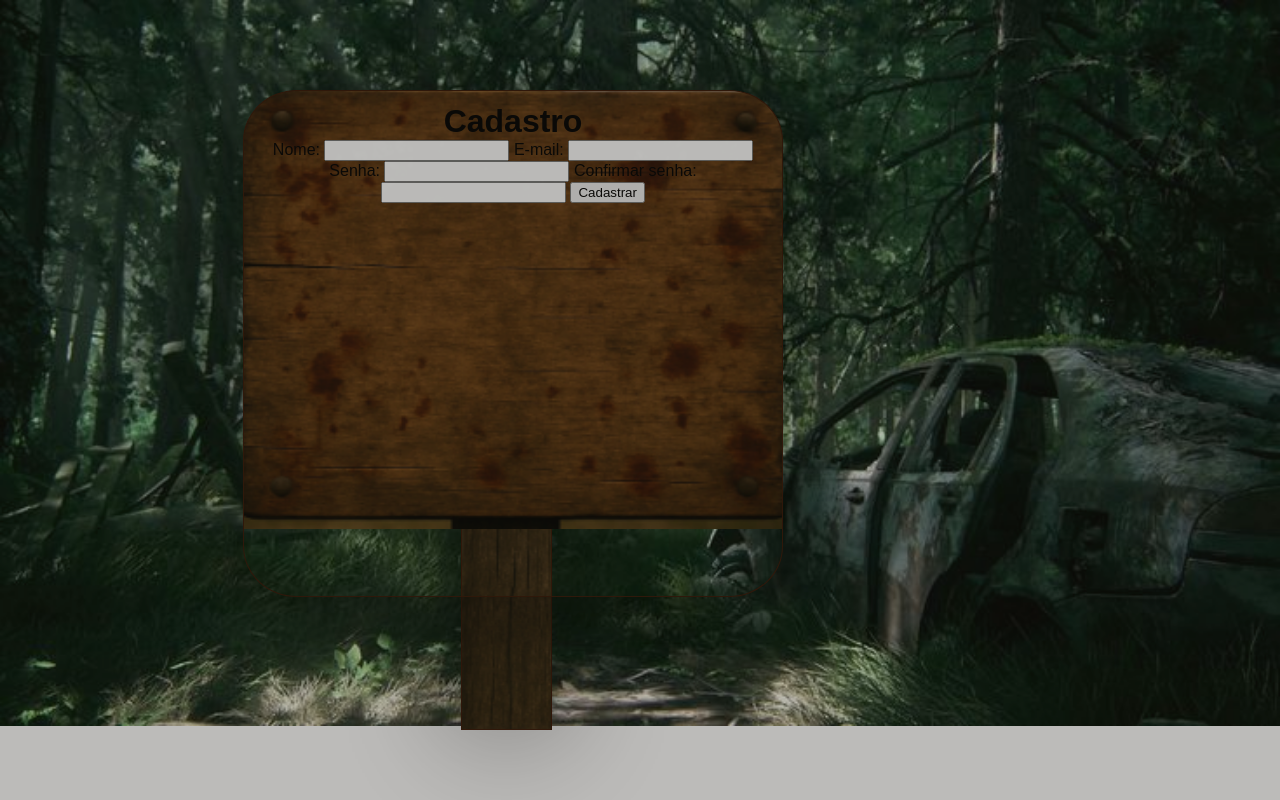
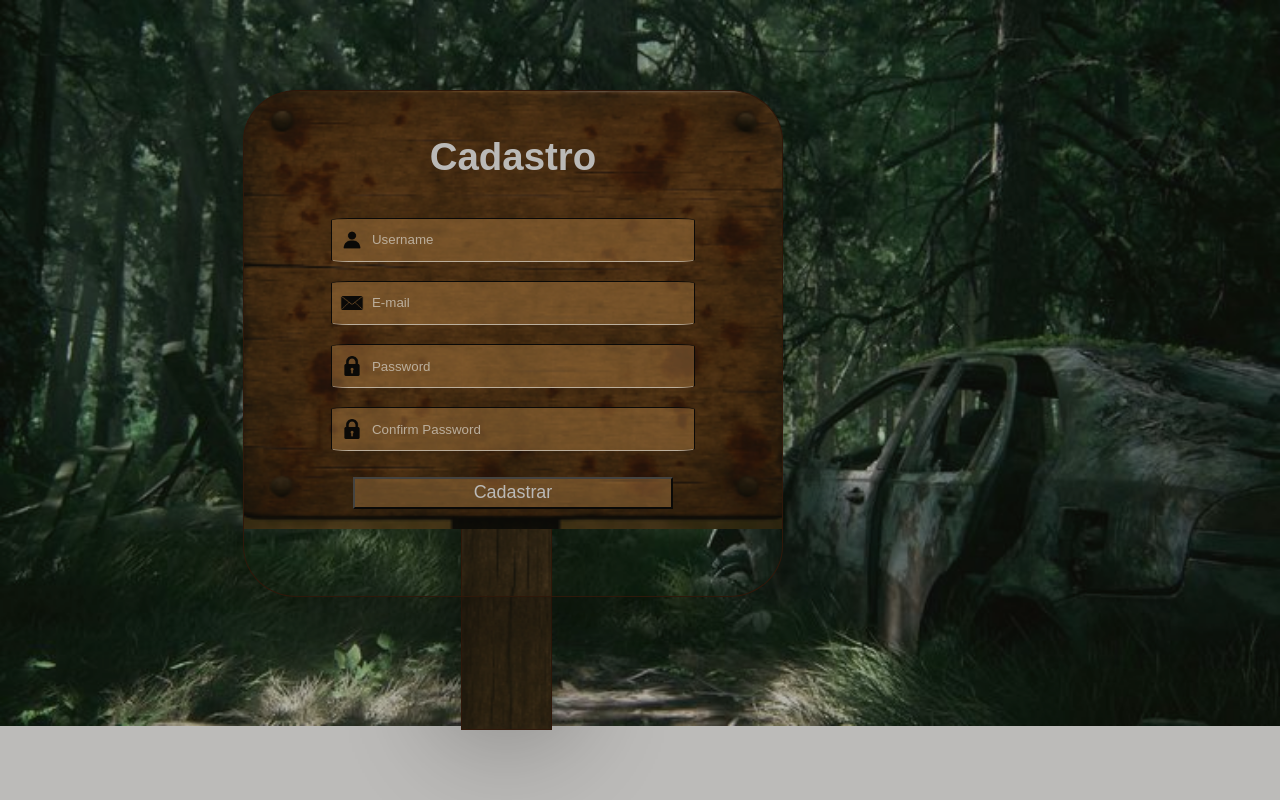
Before and after one commit to ykyak77/The-Last-of-Task, a Flask app: page /cadastro in a window 1280 px wide. Run offline with Flask 3, Linux system fonts and the light colour scheme; parts of the project's set-up code (start-up, migrations or seed data) failed here and were passed over.

Commit message:
atualizei anjo2

```diff
--- a/static/style.css
+++ b/static/style.css
@@ -41,6 +42,117 @@
     box-shadow: 0 0 120px rgba(0,0,0,0.5);
 }
 
+#body_conta #div_placa #f_conta{
+    display: flex;
+    flex-direction: column;
+    align-items: center;
+
+    width: 100%;
+    height: 100%;
+}
+
+#f_conta h1{
+    color: rgb(255, 255, 255);
+    margin: 2.5vw 0vw 1.5vw 0vw;
+    font-size: 3vw;
+}
+
+#f_conta div{
+    margin-top: 1.5vw;
+}
+
+#f_conta input{
+    width: 25vw;
+    height: 1.5vw;
+}
+
+#f_conta input::placeholder{
+    color: rgb(255, 238, 215);
+}
+
+#f_conta #username{
+    background-image: url(/static/imagens/perfil.png);
+    background-color: rgba(255, 182, 99, 0.4);
+    background-position: 10px center;
+    background-repeat: no-repeat;
+    background-size: 20px 20px;
+    padding-left: 40px;
+    height: 40px;
+    color: rgb(255, 238, 215);
+    border: 0.1vw solid rgb(0, 0, 0);
+    border-bottom: 0.1vw solid rgb(255, 238, 215);
+    border-radius: 5%;
+    outline: none;
+}
+
+#f_conta #email{
+    background-image: url(/static/imagens/email.png);
+    background-color: rgba(255, 182, 99, 0.4);
+    background-position: -10px center;
+    background-repeat: no-repeat;
+    background-size: 60px 40px;
+    padding-left: 40px;
+    height: 40px;
+    color: rgb(255, 238, 215);
+    border: 0.1vw solid rgb(0, 0, 0);
+    border-bottom: 0.1vw solid rgb(255, 238, 215);
+    border-radius: 5%;
+    outline: none;
+}
+
+#f_conta #senha{
+    background-image: url(/static/imagens/cadeado.png);
+    background-color: rgba(255, 182, 99, 0.4);
+    background-position: 10px center;
+    background-repeat: no-repeat;
+    background-size: 20px 20px;
+    padding-left: 40px;
+    height: 40px;
+    color: rgb(255, 238, 215);
+    border: 0.1vw solid rgb(0, 0, 0);
+    border-bottom: 0.1vw solid rgb(255, 238, 215);
+    border-radius: 5%;
+    outline: none;
+}
+
+#f_conta #senhaConfirma{
+    background-image: url(/static/imagens/cadeado.png);
+    background-color: rgba(255, 182, 99, 0.4);
+    background-position: 10px center;
+    background-repeat: no-repeat;
+    background-size: 20px 20px;
+    padding-left: 40px;
+    height: 40px;
+    color: rgb(255, 238, 215);
+    border: 0.1vw solid rgb(0, 0, 0);
+    border-bottom: 0.1vw solid rgb(255, 238, 215);
+    border-radius: 5%;
+    outline: none;
+}
+
+#f_conta button{
+    background-color: rgba(255, 182, 99, 0.4);
+    color: rgb(255, 255, 255);
+    font-size: 1.4vw;
+    margin: 2vw;
+    width: 25vw;
+    height: 2.5vw;
+}
+
+#f_conta a{
+    color: rgb(143, 205, 255);
+    text-decoration: none;
+}
+
+
+#div_placa div p{
+    color: rgb(255, 255, 255);
+    font-size: 1.1vw;
+    z-index: 10;
+    opacity: 1;
+}
+
+
 #suporte{
     position: absolute;
     background-image: url(/static/imagens/suporte.png);
--- a/templates/cadastro.html
+++ b/templates/cadastro.html
@@ -11,24 +11,30 @@
     <div id="fundo"></div>
 
     <div id="div_placa">
-        <form action="{{ url_for('cadastrar')}}" method="post">
+        <form id="f_conta" action="{{ url_for('cadastrar')}}" method="post">
             <h1>Cadastro</h1>
 
-            <label for="username">Nome:</label>
-            <input type="text" id="username" name="username" value="{{ username or '' }}">
+            <div>
+                <input type="text" id="username" name="username" value="{{ username or '' }}" placeholder="Username">
+            </div>
 
-            <label for="email">E-mail:</label>
-            <input type="text" id="email" name="email" value="{{ email or '' }}">
+            <div>
+                <input type="text" id="email" name="email" value="{{ email or '' }}"  placeholder="E-mail">
+            </div>
 
-            <label for="senha">Senha:</label>
-            <input type="password" id="senha" name="senha">
+            <div>
+                <input type="password" id="senha" name="senha"  placeholder="Password">
+            </div>
 
-            <label for="senhaConfirma">Confirmar senha:</label>
-            <input type="password" id="senhaConfirma" name="senhaConfirma">
+            <div>
+                <input type="password" id="senhaConfirma" name="senhaConfirma"  placeholder="Confirm Password">
+            </div>
 
             <button type="submit">Cadastrar</button>
         </form>
 
+        <div>
+            <p>
                 <!--Cria uma variável temporária chamada "mensagens" que recebe as mensagens enviadas com flash() no backend #-->
                 {% with mensagens = get_flashed_messages() %}
                     {% if mensagens %} <!-- # Verifica se existe pelo menos uma mensagem para exibir -->
@@ -37,6 +43,8 @@
                         {% endfor %}
                         {% endif %}
                 {% endwith %}
+            </p>
+        </div>
 
     </div>
 
```
Also changed, not shown: other parts of static/style.css (+99 -29 lines), templates/index.html (+13 -18 lines), templates/login.html (+12 -5 lines), templates/perfil.html (+29 -1 lines), bdprojeto.db (added), static/imagens/cadeado.png (added), static/imagens/email.png (added), static/imagens/perfil.png (added). Lines whose indentation alone changed are shown as unchanged.
